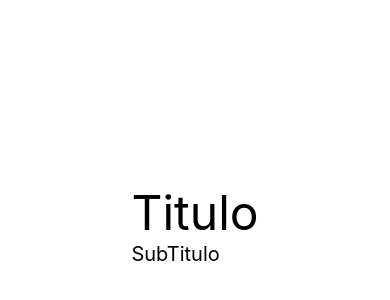
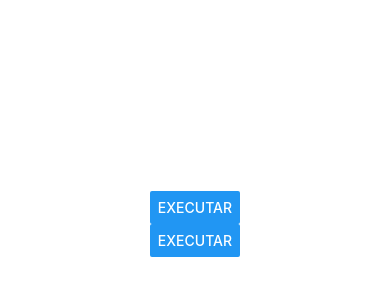
Before and after one commit to ibiaalice/reactnative_examples_app, a React Native app in the folder concepts/: screen / in a window 390 px wide. Shown: the part 198-498 px from the top of the page. Built offline with nearby package versions, Linux system fonts and the light colour scheme.

Commit message:
add um botao

```diff
--- a/concepts/src/App.js
+++ b/concepts/src/App.js
@@ -5,19 +5,11 @@
 import Primeiro from './components/Text';
 import Aleatorio from './components/Aleatorio';
 import Titulo from './components/Titulo';
+import Botao from './components/botao'
 
 export default function(){
    return <View style={style.App}>
-      {/* <CompPadrao />
-      <Primeiro />
-      <Comp1 />
-      <Comp2 />
-      <MinMax min='3' max='20'/> */}
-
-      {/* <Aleatorio x={1} y={100} /> */}
-
-      <Titulo principal='Titulo' secundario='SubTitulo' />
-
+      <Botao />
 
    </View>
 }
--- /dev/null
+++ b/concepts/src/components/botao.js
@@ -0,0 +1,27 @@
+import React from 'react';
+import {Button} from 'react-native';
+
+export default props =>{
+
+    function executar(){
+        console.warn('Executou');
+    }
+
+    return(
+        <>
+            <Button
+                title='executar'
+                onPress={
+                    executar
+                }
+            />
+
+            <Button
+                title='executar'
+                onPress={
+                    () => console.warn('Executando...')
+                }
+            />
+        </>
+    );
+}
```
